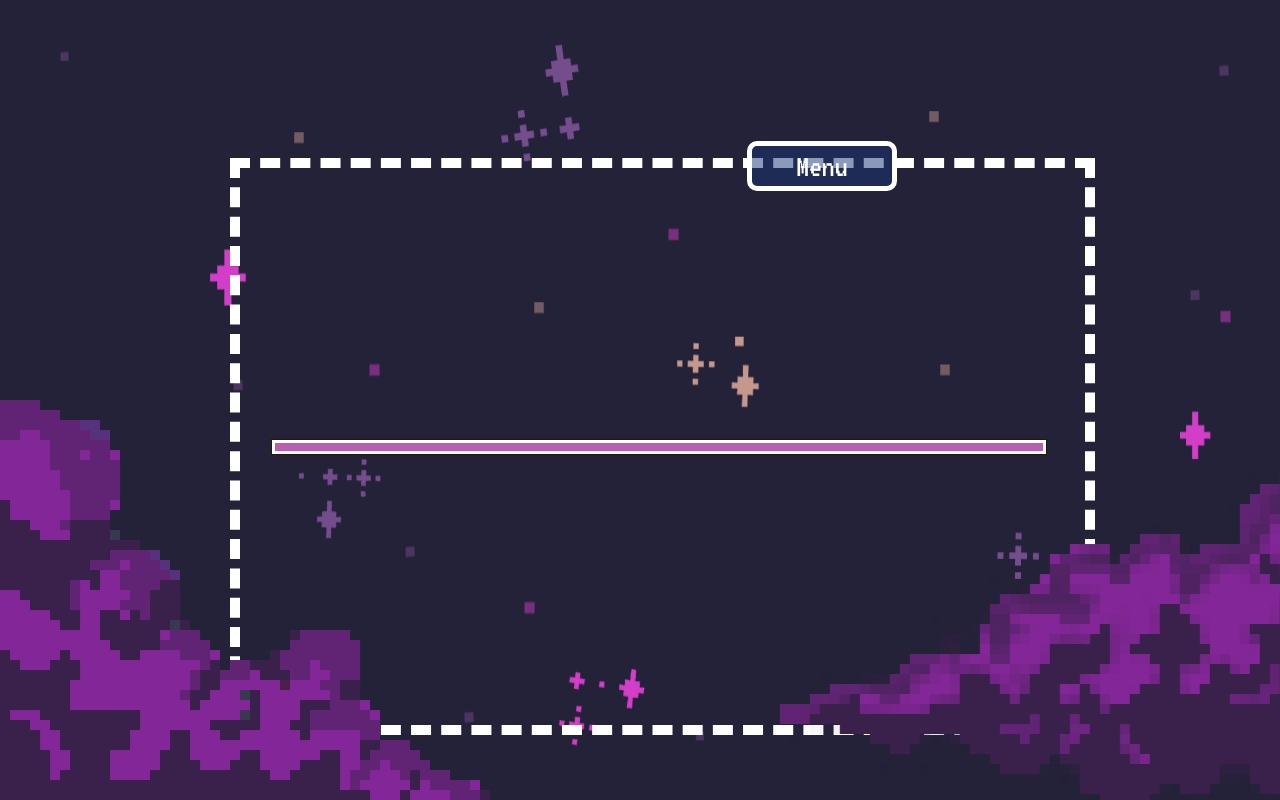
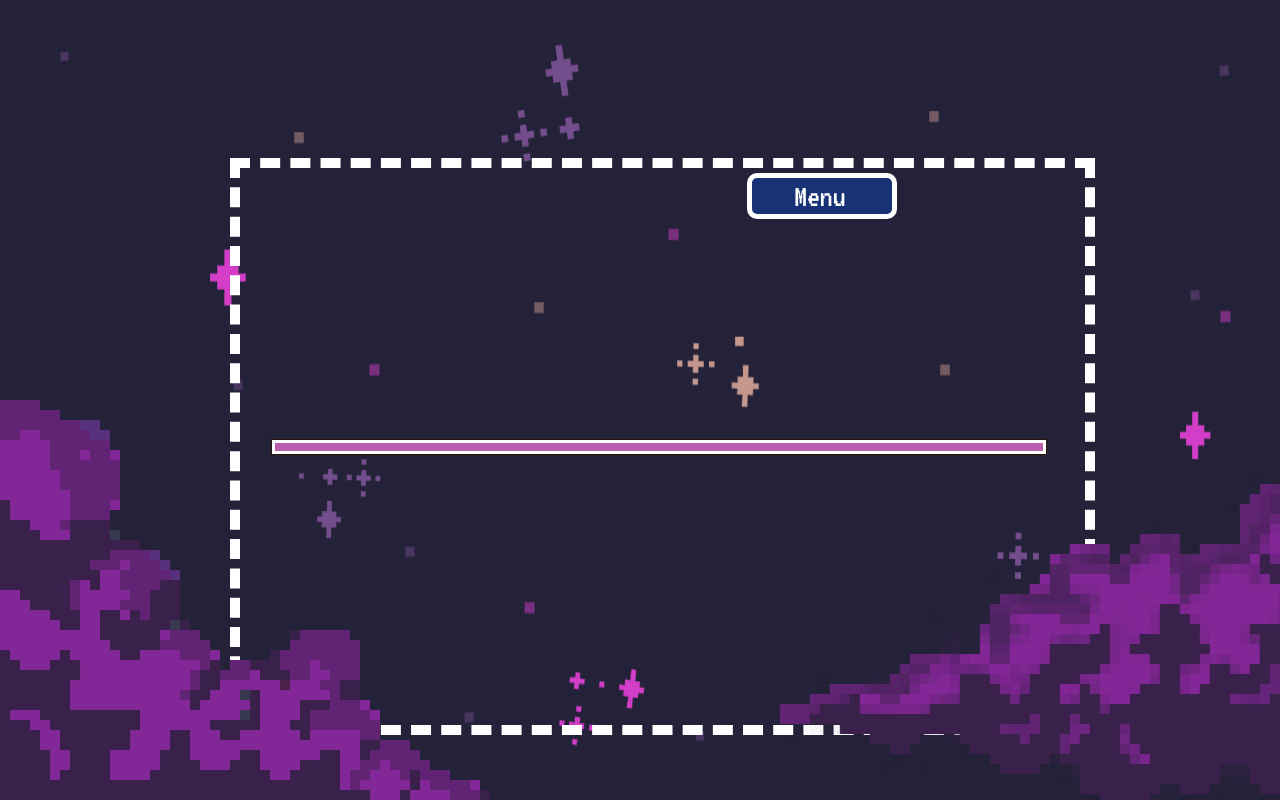
Before and after one commit to ixnp/pixel_portfolio, a React (Create React App) app: page / in a window 1280 px wide. Built offline with nearby package versions, Linux system fonts and the light colour scheme.

Commit message:
fixed about large layout

```diff
--- a/src/components/Experience.jsx
+++ b/src/components/Experience.jsx
@@ -39,6 +39,7 @@ const jobs = {
 function Experience(){
   const [job, setJob] = useState('lecturer')
 
+  //TODO:Create a scroll indication
 
     return (
         <div class="experience">
--- a/src/components/Skills.jsx
+++ b/src/components/Skills.jsx
@@ -26,7 +26,7 @@ function Skills() {
           </ul>
           <ul class="languages">
             <h2>Languages</h2>
-            <li><img src={iconJS}/> JavaScript<div class="statBar"  style={{backgroundColor:'#e8e809'}}> </div></li>
+            <li><img src={iconJS}/> JavaScript <div class="statBar"  style={{backgroundColor:'#e8e809'}}> 5yr </div></li>
             <li><img src={iconPython}/> Python<div class="statBar" style={{width:'60%', backgroundColor:'#03a1fc'}}> </div></li>
             <li><img src={iconC}/> C# / .NET<div class="statBar"style={{width:'50%', backgroundColor:'#07e019'}}> </div></li>
             <li><img src={iconRuby}/> Ruby<div class="statBar" style={{width:'90%', backgroundColor:'#d90f28'}}> </div></li>
--- a/src/style/About.scss
+++ b/src/style/About.scss
@@ -1,6 +1,8 @@
 .about{
   height: 50%;
+
   margin: 8% 8% 8% 3%;
+  padding-right: 2%;
   transform: skew(-14deg);
   h2{
     font-size: 1.8rem;
@@ -12,6 +14,13 @@
   ul{
     display: flex;
     justify-content: space-around;
+    //margin: 0;
+    padding: 0;
+    li{
+      padding: 3px;
+      margin: 3px;
+    }
+
   }
 
 
--- a/src/style/Menu.scss
+++ b/src/style/Menu.scss
@@ -4,7 +4,7 @@
     // grid-column-start: 3;
     // grid-row-start:1;
     // grid-row-end:4;
-    min-width: 230px;
+    min-width: 185px;
     display: flex;
     flex-direction: column;
     align-content: space-around;
@@ -15,16 +15,17 @@
     border-radius: 10px;
     //Text
     font-size: 2.5rem;
-    margin: 0;
+
 
 
     //color
-    background-color: rgba(24, 52, 119, 0.5);
+    background-color: rgba(24, 52, 119, 0.99);
+
    li{
 
     height: 100%;
     margin: 2%;
-    padding: 2%;
+    //padding: 2%;
    }
 
 }
```
